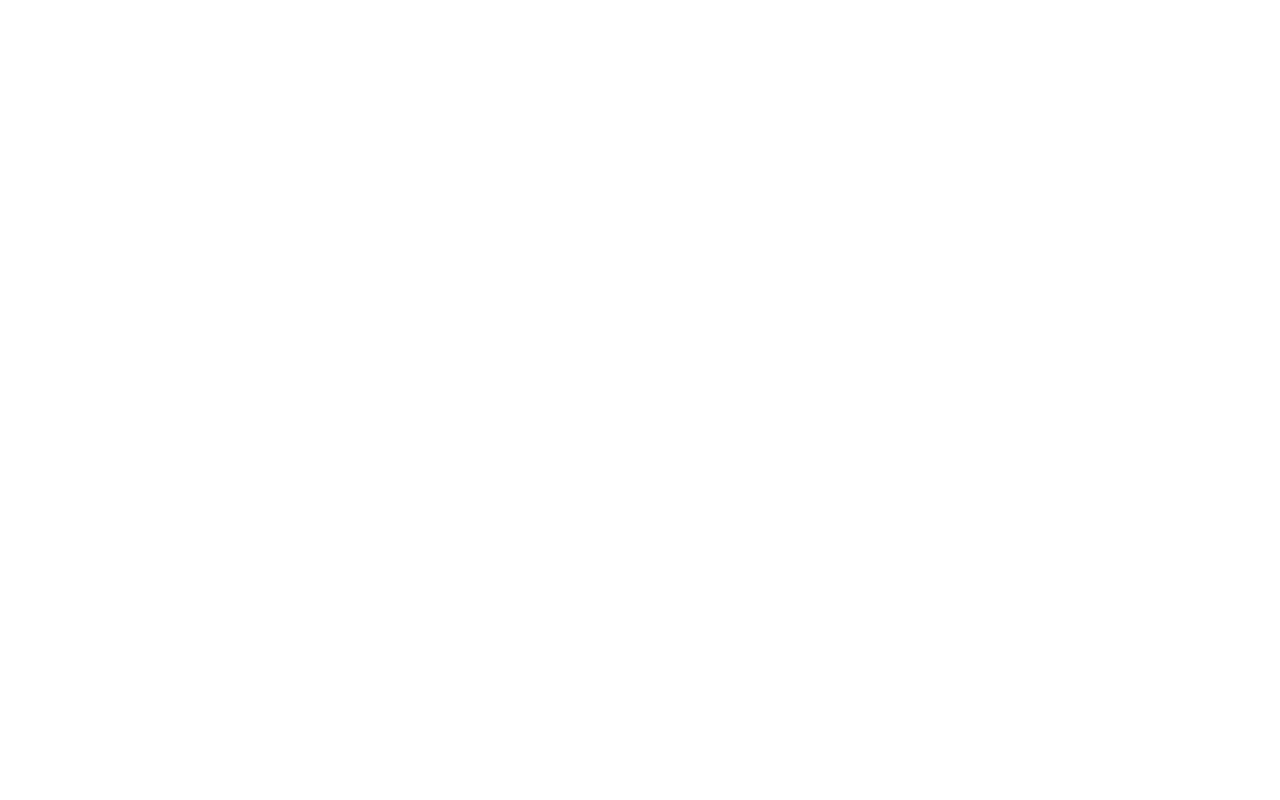
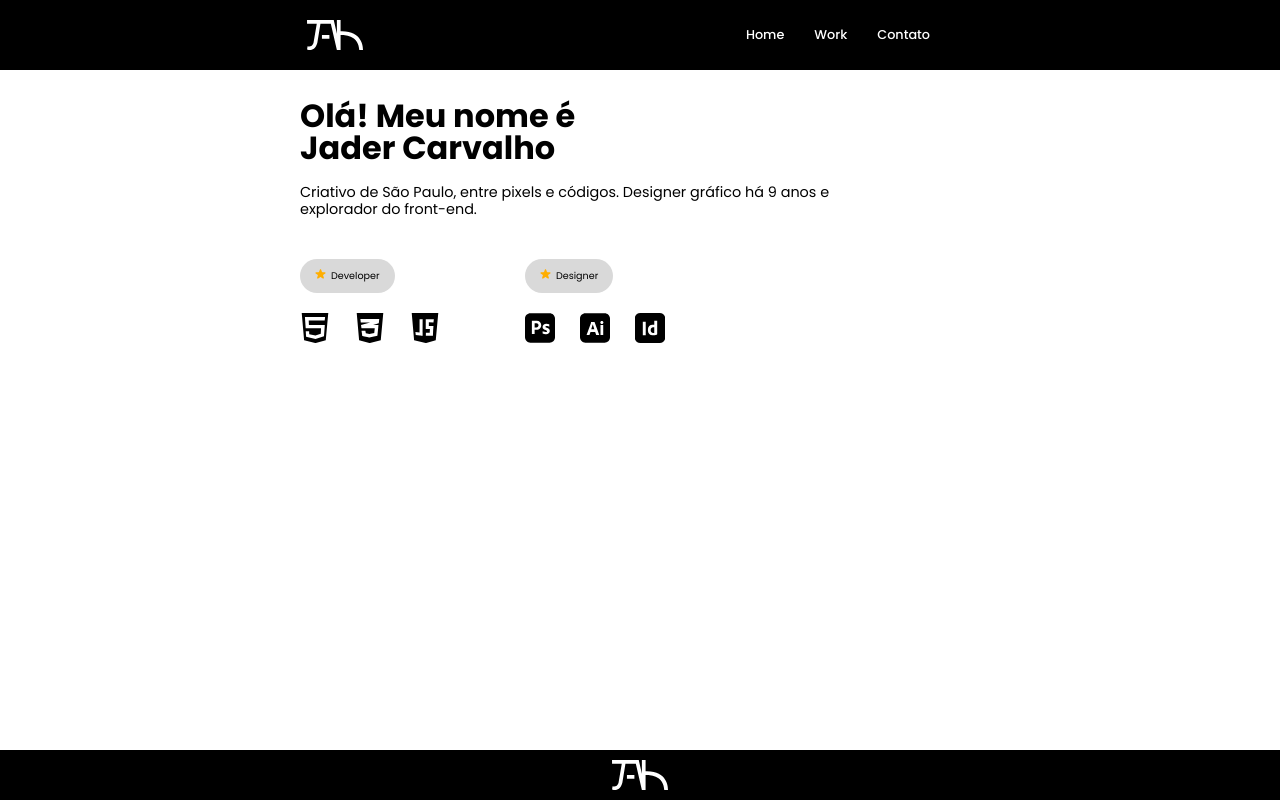
Before and after one commit to JaderCarvalho/jadercarvalho.github.io, a plain HTML site: page index.html in a window 1280 px wide. Drawn offline with Linux system fonts and the light colour scheme.

Commit message:
Criação Seção Home

```diff
--- a/index.html
+++ b/index.html
@@ -4,8 +4,57 @@
     <meta charset="UTF-8">
     <meta name="viewport" content="width=device-width, initial-scale=1.0">
     <title>Jader Carvalho</title>
+    <link rel="stylesheet" href="style.css">
+    <style>
+        @import url('https://fonts.googleapis.com/css2?family=Poppins:ital,wght@0,100;0,200;0,300;0,400;0,500;0,600;0,700;0,800;0,900;1,100;1,200;1,300;1,400;1,500;1,600;1,700;1,800;1,900&display=swap');
+    </style>
 </head>
+
 <body>
+    <header>
+        <img src="icons/Logo_Jah_white-02.svg" alt="LogoSite" class="logoheader">
+        <nav class="menu">
+            <a href="#">Home</a>
+            <a href="#">Work</a>
+            <a href="#">Contato</a>
+        </nav>
+    </header>
 
+    <main>
+        <section>
+            <h1>Olá! Meu nome é Jader Carvalho</h1>
+            <p>Criativo de São Paulo, entre pixels e códigos. Designer gráfico há 9 anos e explorador do front-end.</p>
+        </section>
+
+        <section class="skills-container">
+            <div class="skill-block">
+              <a href="#" class="btn">
+                <img src="icons/StarBtn.svg" alt="Estrela amarela" class="starbtn">Developer
+              </a>
+              <div class="icon-row">
+                <img src="icons/HTMLIcon-02.svg" alt="HTML Icon" class="skill-icon">
+                <img src="icons/CSSIcon-01.svg" alt="CSS Icon" class="skill-icon">
+                <img src="icons/JavaIcon-03.svg" alt="JS Icon" class="skill-icon">
+              </div>
+            </div>
+
+            <div class="skill-block">
+              <a href="#" class="btn">
+                <img src="icons/StarBtn.svg" alt="Estrela amarela" class="starbtn">Designer
+              </a>
+              <div class="icon-row">
+                <img src="icons/Ps_Icon-01.svg" alt="Photoshop Icon" class="skill-icon">
+                <img src="icons/AiIcon-02.svg" alt="Illustrator Icon" class="skill-icon">
+                <img src="icons/IdIcon-03.svg" alt="InDesign Icon" class="skill-icon">
+              </div>
+            </div>
+          </section>
+
+    </main>
+
+    <footer>
+        <img src="icons/Logo_Jah_white-02.svg" alt="LogoSite" class="logofooter">
+    </footer>
 </body>
+
 </html>
--- /dev/null
+++ b/style.css
@@ -0,0 +1,149 @@
+@charset "UTF-8";
+
+* {
+    margin: 0px;
+    padding: 0px;
+}
+
+body {
+    background-color: #ffffff;
+    font-family: "Poppins", sans-serif;
+    font-size: 1em;
+    height: 100vh;
+    width: 100vw;
+    display: flex;
+    flex-direction: column;
+}
+
+
+/* Header styles */
+header {
+    background-color: black;
+    color: #ffffff;
+    display: flex;
+    justify-content:space-between
+}
+
+header > .logoheader {
+    width: 70px;
+    height: 30px;
+    margin-top: 20px;
+    margin-left: 300px;
+    margin-bottom: 20px;
+}
+
+nav > a {
+    text-decoration: none;
+    font-weight: 500;
+    font-size: 0.8em;
+    color: #ffffff;
+    margin-right: 30px;
+}
+
+nav > a:hover {
+    color: #7b7b7b;
+    transition: 0.3s;
+}
+
+.menu {
+    display: flex;
+    justify-content: space-between;
+    align-items:center;
+    padding-right: 20px;
+    margin-right: 300px;
+}
+
+
+/* Main content styles */
+main {
+    flex: 1;
+}
+
+main > section > h1 {
+    width: 350px;
+    font-weight: bold;
+    text-align: left;
+    font-size: 2em;
+    line-height: 1em;
+    margin-top: 30px;
+    margin-left: 300px;
+}
+
+p {
+    width: 530px;
+    font-size: 0.9em;
+    line-height: 1.2em;
+    margin-top: 20px;
+    margin-left: 300px;
+    margin-bottom: 25px;
+}
+
+/* Button styles */
+
+.skills-container {
+    display: flex;
+    justify-content: flex-start;
+    gap: 80px;
+    margin-top: 40px;
+    margin-left: 300px;
+  }
+
+  .skill-block {
+    display: flex;
+    flex-direction: column;
+    align-items: flex-start;
+}
+
+.btn {
+    background-color: #d9d9d9;
+    color: #000000;
+    text-decoration: none;
+    border-radius: 20px;
+    padding-left: 15px;
+    padding-right: 15px;
+    padding-top: 10px;
+    padding-bottom: 10px;
+    font-size: 0.6em;
+}
+
+.btn:hover {
+    background-color: #000000;
+    color: #ffffff;
+    transition: 0.3s;
+}
+
+.starbtn {
+    width: 11px;
+    margin-right: 5px;
+}
+
+.icon-row {
+    display: flex;
+    gap: 20px;
+    margin-top: 20px;
+}
+
+.skill-icon {
+    width: 30px;
+    height: 30px;
+    margin-right: 5px;
+}
+
+
+
+/* Footer styles */
+footer {
+    width: 100vw;
+    background-color: black;
+    display: flex;
+    justify-content: center;
+    align-items: center;
+}
+
+footer > .logofooter {
+    color: #ffffff;
+    width: 70px;
+    height: 30px;
+    margin-top: 10px;
+    margin-bottom: 10px;
+}
```
Also changed, not shown: icons/AiIcon-02.svg (added), icons/CSSIcon-01.svg (added), icons/GithubIcon-03.svg (added), icons/HTMLIcon-02.svg (added), icons/IdIcon-03.svg (added), icons/JavaIcon-03.svg (added), icons/LinkedinIcon-02.svg (added), icons/Logo_Jah_black-01.svg (added), icons/Logo_Jah_white-02.svg (added), icons/Ps_Icon-01.svg (added), icons/StarBtn.svg (added), icons/WhatsIcon-01.svg (added).
